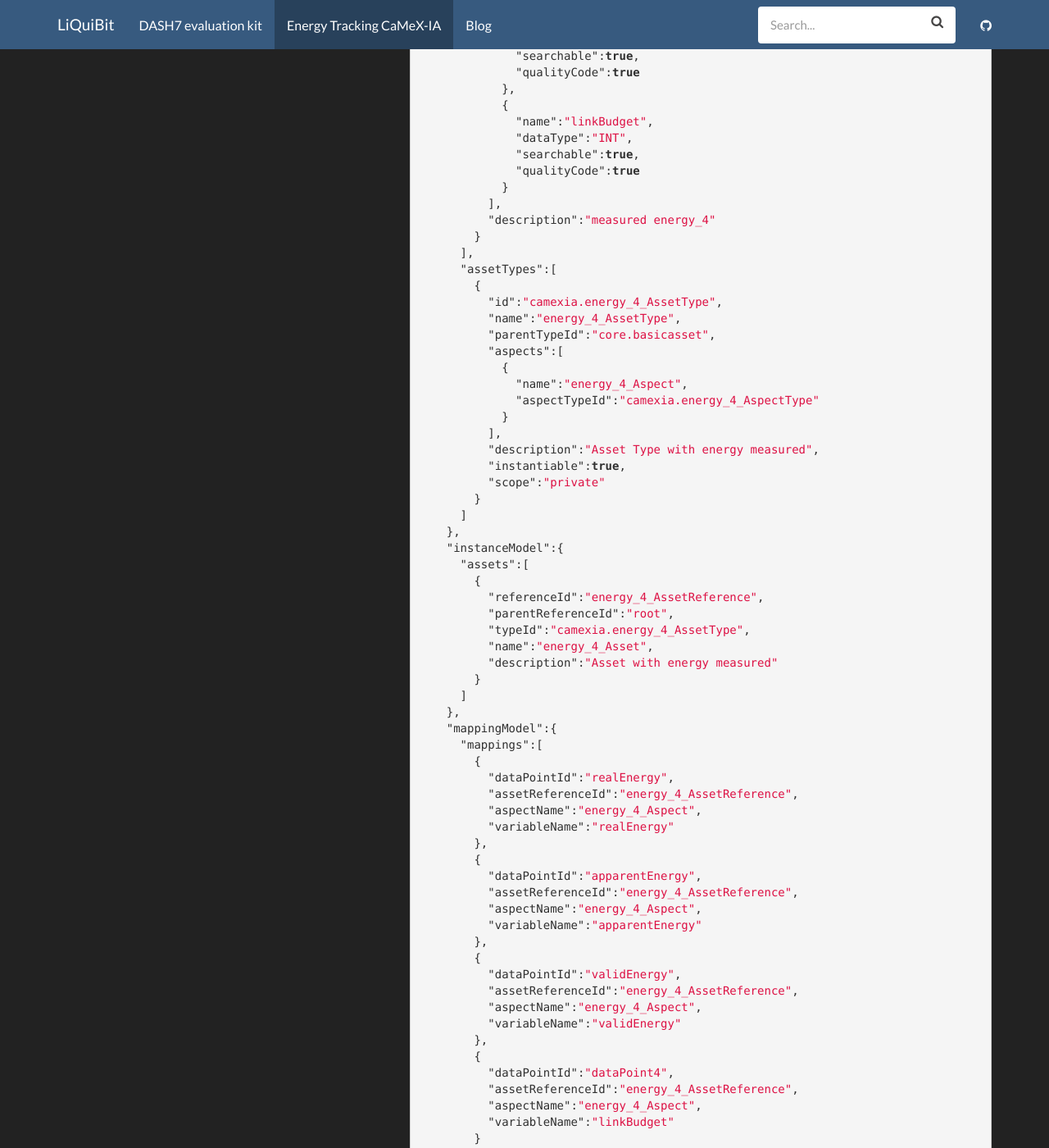
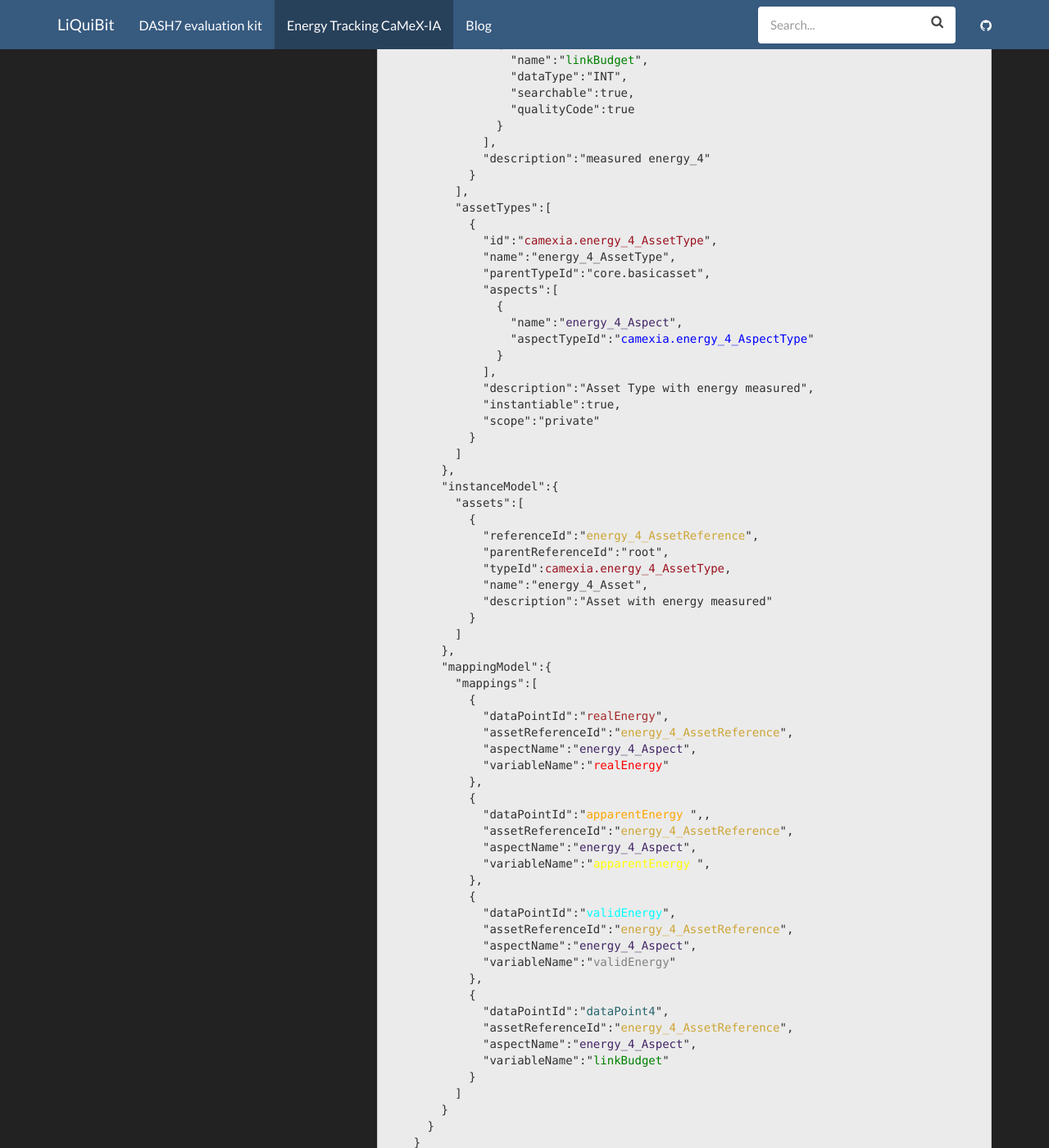
Before and after one commit to Liquibit/LiQuiBit, a Jekyll site: the page built from docs/_docs/EnergyTrackingCaMeX-IA/EnergyTrackingCaMeX-IA_mindsphere.md, in a window 1280 px wide and 1400 px high, scrolled down 1411 px. Shown: the whole window at 82% size. Built offline with Jekyll 4.4.1, drawn with Linux system fonts in a browser that asks for light colours; some of the changed text lies outside the part shown.

Commit message:
Add colors to mindsphere docs

````diff
--- a/docs/_docs/EnergyTrackingCaMeX-IA/EnergyTrackingCaMeX-IA_mindsphere.md
+++ b/docs/_docs/EnergyTrackingCaMeX-IA/EnergyTrackingCaMeX-IA_mindsphere.md
@@ -24,150 +23,156 @@ Here is a list of steps taken to send the data to mindsphere:
 
 1. Instantiate model on topic: tc/camexia/camexia_dash7_gateway_1/o/amo_v3/m
 
-   ``` json
+  <html>
+    <pre>
 
-   {
-     "id": "12314",
-     "data":{
-       "externalId":"Energy_4",
-       "typeModel":{
-         "aspectTypes":[
-           {
-             "id":"camexia.energy_4_AspectType",
-             "name":"energy_4_AspectType",
-             "category":"dynamic",
-             "scope":"private",
-             "variables":[
-               {
-                 "name":"realEnergy",
-                 "dataType":"LONG",
-                 "unit":"Wh",
-                 "searchable":true,
-                 "qualityCode":true
-               },
-               {
-                 "name":"apparentEnergy",
-                 "dataType":"LONG",
-                 "unit":"VAh",
-                 "searchable":true,
-                 "qualityCode":true
-               },
-               {
-                 "name":"validEnergy",
-                 "dataType":"BOOLEAN",
-                 "searchable":true,
-                 "qualityCode":true
-               },
-               {
-                 "name":"linkBudget",
-                 "dataType":"INT",
-                 "searchable":true,
-                 "qualityCode":true
-               }
-             ],
-             "description":"measured energy_4"
-           }
-         ],
-         "assetTypes":[
-           {
-             "id":"camexia.energy_4_AssetType",
-             "name":"energy_4_AssetType",
-             "parentTypeId":"core.basicasset",
-             "aspects":[
-               {
-                 "name":"energy_4_Aspect",
-                 "aspectTypeId":"camexia.energy_4_AspectType"
-               }
-             ],
-             "description":"Asset Type with energy measured",
-             "instantiable":true,
-             "scope":"private"
-           }
-         ]
-       },
-       "instanceModel":{
-         "assets":[
-           {
-             "referenceId":"energy_4_AssetReference",
-             "parentReferenceId":"root",
-             "typeId":"camexia.energy_4_AssetType",
-             "name":"energy_4_Asset",
-             "description":"Asset with energy measured"
-           }
-         ]
-       },
-       "mappingModel":{
-         "mappings":[
-           {
-             "dataPointId":"realEnergy",
-             "assetReferenceId":"energy_4_AssetReference",
-             "aspectName":"energy_4_Aspect",
-             "variableName":"realEnergy"
-           },
-           {
-             "dataPointId":"apparentEnergy",
-             "assetReferenceId":"energy_4_AssetReference",
-             "aspectName":"energy_4_Aspect",
-             "variableName":"apparentEnergy"
-           },
-           {
-             "dataPointId":"validEnergy",
-             "assetReferenceId":"energy_4_AssetReference",
-             "aspectName":"energy_4_Aspect",
-             "variableName":"validEnergy"
-           },
-           {
-             "dataPointId":"dataPoint4",
-             "assetReferenceId":"energy_4_AssetReference",
-             "aspectName":"energy_4_Aspect",
-             "variableName":"linkBudget"
-           }
-         ]
-       }
-     }
-   }
+    {
+      "id": "12314",
+      "data":{
+        "externalId":"<span style="color :#7636C9; ">Energy_4</span>",
+        "typeModel":{
+          "aspectTypes":[
+            {
+              "id":"<span style="color :blue; ">camexia.energy_4_AspectType</span>",
+              "name":"energy_4_AspectType",
+              "category":"dynamic",
+              "scope":"private",
+              "variables":[
+                {
+                  "name":"<span style="color :red; ">realEnergy</span>",
+                  "dataType":"LONG",
+                  "unit":"Wh",
+                  "searchable":true,
+                  "qualityCode":true
+                },
+                {
+                  "name":"<span style="color :yellow; ">apparentEnergy</span> ",
+                  "dataType":"LONG",
+                  "unit":"VAh",
+                  "searchable":true,
+                  "qualityCode":true
+                },
+                {
+                  "name":"<span style="color :grey; ">validEnergy</span>",
+                  "dataType":"BOOLEAN",
+                  "searchable":true,
+                  "qualityCode":true
+                },
+                {
+                  "name":"<span style="color :green; ">linkBudget</span>",
+                  "dataType":"INT",
+                  "searchable":true,
+                  "qualityCode":true
+                }
+              ],
+              "description":"measured energy_4"
+            }
+          ],
+          "assetTypes":[
+            {
+              "id":"<span style="color :#9B111E; ">camexia.energy_4_AssetType</span>",
+              "name":"energy_4_AssetType",
+              "parentTypeId":"core.basicasset",
+              "aspects":[
+                {
+                  "name":"<span style="color :#422666; ">energy_4_Aspect</span>",
+                  "aspectTypeId":"<span style="color :blue; ">camexia.energy_4_AspectType</span>"
+                }
+              ],
+              "description":"Asset Type with energy measured",
+              "instantiable":true,
+              "scope":"private"
+            }
+          ]
+        },
+        "instanceModel":{
+          "assets":[
+            {
+              "referenceId":"<span style="color :#CDA434; ">energy_4_AssetReference</span>",
+              "parentReferenceId":"root",
+              "typeId":<span style="color :#9B111E; ">camexia.energy_4_AssetType</span>,
+              "name":"energy_4_Asset",
+              "description":"Asset with energy measured"
+            }
+          ]
+        },
+        "mappingModel":{
+          "mappings":[
+            {
+              "dataPointId":"<span style="color :brown; ">realEnergy</span>",
+              "assetReferenceId":"<span style="color :#CDA434; ">energy_4_AssetReference</span>",
+              "aspectName":"<span style="color :#422666; ">energy_4_Aspect</span>",
+              "variableName":"<span style="color :red; ">realEnergy</span>"
+            },
+            {
+              "dataPointId":"<span style="color :orange; ">apparentEnergy</span> ",,
+              "assetReferenceId":"<span style="color :#CDA434; ">energy_4_AssetReference</span>",
+              "aspectName":"<span style="color :#422666; ">energy_4_Aspect</span>",
+              "variableName":"<span style="color :yellow; ">apparentEnergy</span> ",
+            },
+            {
+              "dataPointId":"<span style="color :cyan; ">validEnergy</span>",
+              "assetReferenceId":"<span style="color :#CDA434; ">energy_4_AssetReference</span>",
+              "aspectName":"<span style="color :#422666; ">energy_4_Aspect</span>",
+              "variableName":"<span style="color :grey; ">validEnergy</span>"
+            },
+            {
+              "dataPointId":"<span style="color :#26666D; ">dataPoint4</span>",
+              "assetReferenceId":"<span style="color :#CDA434; ">energy_4_AssetReference</span>",
+              "aspectName":"<span style="color :#422666; ">energy_4_Aspect</span>",
+              "variableName":"<span style="color :green; ">linkBudget</span>"
+            }
+          ]
+        }
+      }
+    }
+  </pre>
 
-   ```
-2. Subscribe to topic: tc/camexia/camexia_dash7_gateway_1/i/amo_v3/#
+2. Subscribe to topic: tc/camexia/camexia_dash7_gateway_1/i/amo_v3/#  <br />
+
+
 3. Publish to topic: tc/camexia/camexia_dash7_gateway_1/o/amo_v3/i
 
-   ``` json
-   {
-       "id": "Energy_4_DeviceInstantiationRequest",
-       "data": {
-           "modelExternalId": "Energy_4",
-           "parameterization": {
-               "values": []
-           }
-       }
-   }
+  <!-- <html> -->
+    <pre>
+    {
+        "id": "Energy_4_DeviceInstantiationRequest",
+        "data": {
+            "modelExternalId": "<span style="color :#7636C9; ">Energy_4</span>",
+            "parameterization": {
+                "values": []
+            }
+        }
+    }
 
-   ```
+    </pre>
+
 4. (Optional) To test the connection, publish data to timeseries: tc/camexia/camexia_dash7_gateway_1/o/mc_v3/ts.
 
-   ``` json
+   <!-- <html> -->
+  <pre>
    {
      "timeseries": [
        {
          "timestamp": "2022-12-01T20:05:10Z",
          "values": [
            {
-             "dataPointId": "realEnergy",
+             "dataPointId": "<span style="color :brown; ">realEnergy</span>",
              "value": 605,
              "qualityCode": "0"
            },
            {
-             "dataPointId": "apparentEnergy",
+             "dataPointId": "<span style="color :orange; ">apparentEnergy</span> ",,
              "value": 15,
              "qualityCode": "0"
            },
            {
-             "dataPointId": "validEnergy",
+             "dataPointId": "<span style="color :cyan; ">validEnergy</span>",
              "value": "true",
              "qualityCode": "0"
            },
            {
-             "dataPointId": "dataPoint4",
+             "dataPointId": "<span style="color :#26666D; ">dataPoint4</span>",
              "value": 87,
              "qualityCode": "0"
            }
@@ -175,9 +180,11 @@ Here is a list of steps taken to send the data to mindsphere:
        }
      ]
    }
-   ```
+  </pre>
+
+
 note: This format also gets used in the raspberry pi gateway software.
-
+</html>
 
 ## Energy measurement visualisation
 
````
Also changed, not shown: other parts of docs/_docs/EnergyTrackingCaMeX-IA/EnergyTrackingCaMeX-IA_mindsphere.md (+0 -1 lines), docs/assets/img/energyTrackingCaMeX-IA/mindsphere_example.png.
